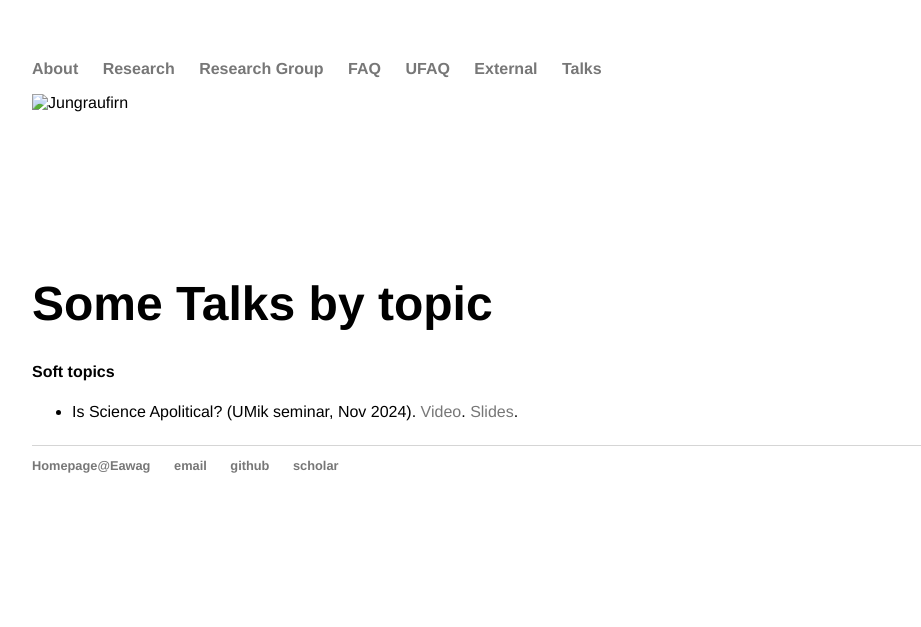
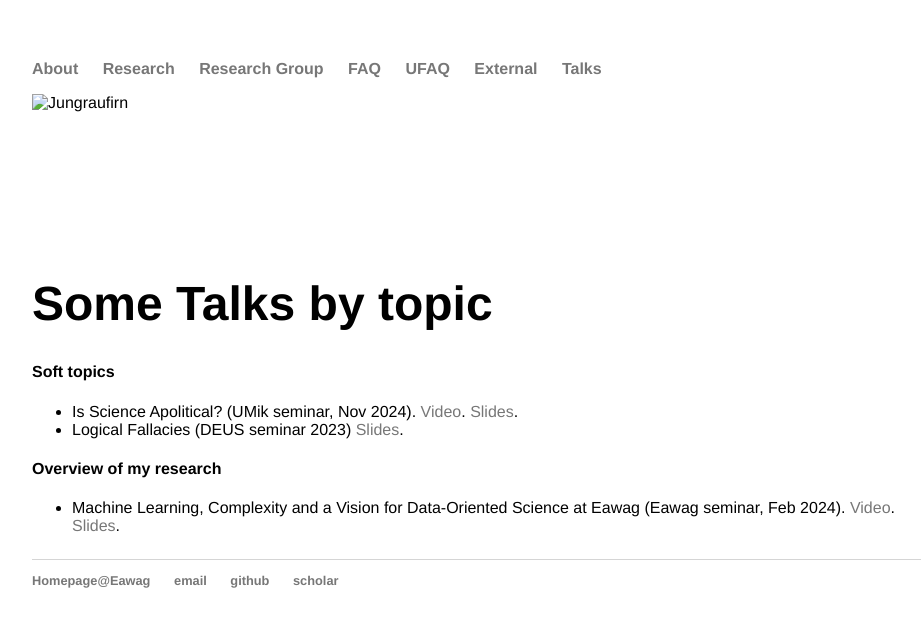
Before and after one commit to mbaityje/mbaityje.github.io, a Jekyll site: the page built from talks/index.html, in a window 1280 px wide. Shown: the top 627 px of the page, without its empty margins (160-1081 px from the left). Built offline with Jekyll 4.4.1, drawn with Linux system fonts in a browser that asks for light colours.

Commit message:
Added presentation slides

```diff
--- a/talks/index.html
+++ b/talks/index.html
@@ -9,9 +9,12 @@ title: Talks
 		<h4>Soft topics</h4>
 		<ul>
 			<li>Is Science Apolitical? (UMik seminar, Nov 2024). <a href="https://www.dropbox.com/scl/fi/5lk4p8rhu2iy62dytypgn/Is-Science-Apolitical-Recording.mov?rlkey=ybqyynd0nq37idsfyk3byycla&raw=1">Video</a>. <a href="https://www.dropbox.com/scl/fi/rv81t9s56qtotw32nzmi6/Is-Science-Apolitical.pdf?rlkey=arafwss18hzauo2m0skprd6al&raw=1"> Slides</a>.</li>
-			<!-- <li>Quarta prova di <a href="/talks/Is-Science-Apolitical-link.pdf">inclusione</a>.	</li> -->
-			<!-- <li>Logical Fallacies (DEUS seminar 2023) <a href="https://">Slides (coming soon)</a>.</li>			 -->
+			<li>Logical Fallacies (DEUS seminar 2023) <a href="https://www.dropbox.com/scl/fi/7big86bb9cq5hyqhxfy8o/DEUS-fallacies_MBJ.pdf?rlkey=xwuz3ui546u33kuxh0ip2rkzm&raw=1">Slides</a>.</li>
 			<!-- <li>Meritocracy (DEUS seminar 2022) <a href="https://">Slides (coming soon)</a>.</li>			 -->
+		</ul>
+		<h4>Overview of my research</h4>
+		<ul>
+			<li>Machine Learning, Complexity and a Vision for Data-Oriented Science at Eawag (Eawag seminar, Feb 2024). <a href="https://">Video</a>. <a href="https://www.dropbox.com/scl/fi/97hh47newgj26gp1f47lq/Eawag-Seminar_MBJ_v4.pdf?rlkey=mvrj6ihgswl0l0du459czapk5&raw=1"> Slides</a>.</li>
 		</ul>
 <!-- 		<h4>Machine Learning Theory</h4>
 		<ul>
```
